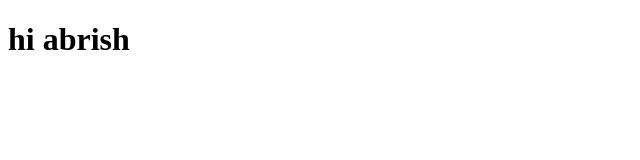
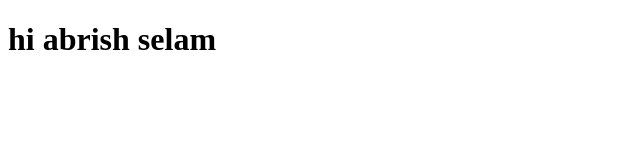
Before and after one commit to abrishgech/abebe, a plain HTML site: page index.html in a window 1280 px wide. Shown: the whole page, without its empty margins (0-640 px from the left). Drawn offline with Linux system fonts and the light colour scheme.

Commit message:
updated the name

```diff
--- a/index.html
+++ b/index.html
@@ -6,6 +6,6 @@
     <title>Abrish <title></title></title>
   </head>
   <body>
-    <h1>hi abrish</h1>
+    <h1>hi abrish selam</h1>
   </body>
 </html>
```
